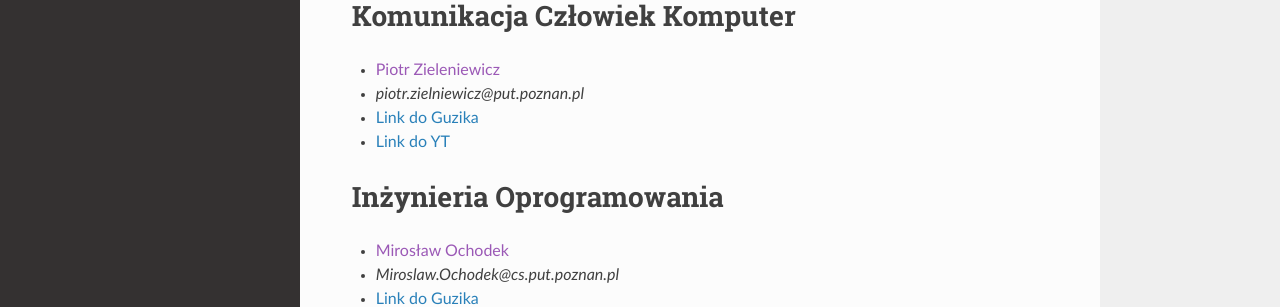
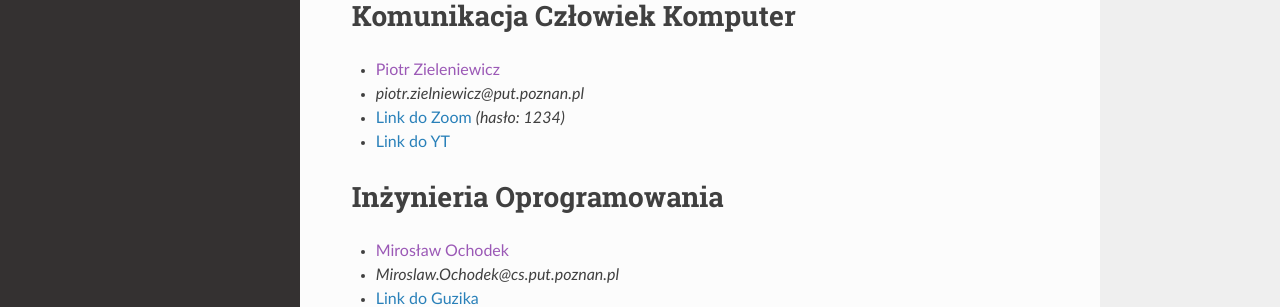
Before and after one commit to PUT-WI-18/wi18-wiki-sem5, an MkDocs documentation site: the page built from docs/wyklady.md, in a window 1280 px wide and 900 px high. Shown: the part 283-590 px from the top of the window. Built offline with MkDocs 1.6.1, drawn with Linux system fonts in a browser that asks for light colours; nearby versions of some CDN libraries.

Commit message:
Update wyklady.md

```diff
--- a/docs/wyklady.md
+++ b/docs/wyklady.md
@@ -7,7 +7,7 @@
 # Komunikacja Człowiek Komputer
 - [Piotr Zieleniewicz]()
    - *piotr.zielniewicz@put.poznan.pl*
-   - [Link do Guzika](https://ekursy.put.poznan.pl/mod/bigbluebuttonbn/view.php?id=240728)
+   - [Link do Zoom](https://us02web.zoom.us/j/89124695587?pwd=Qlo3bGhvS1ZkNU4yWHViZjVNU01zUT09) *(hasło: 1234)*
    - [Link do YT](https://www.youtube.com/playlist?list=PLMkIxFYizNdHdDd2HnjsJbmGss6INHien)
 
 # Inżynieria Oprogramowania
```
